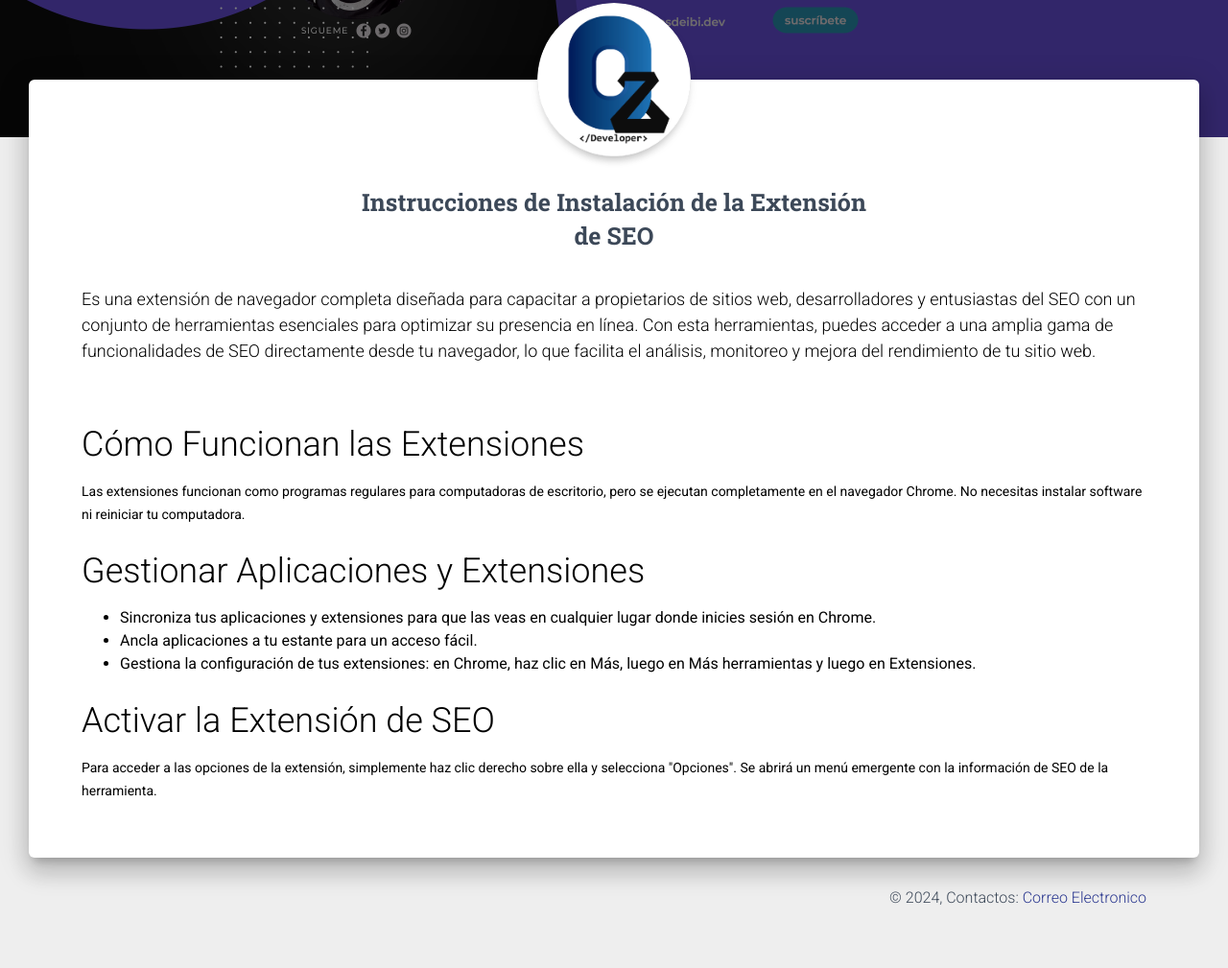
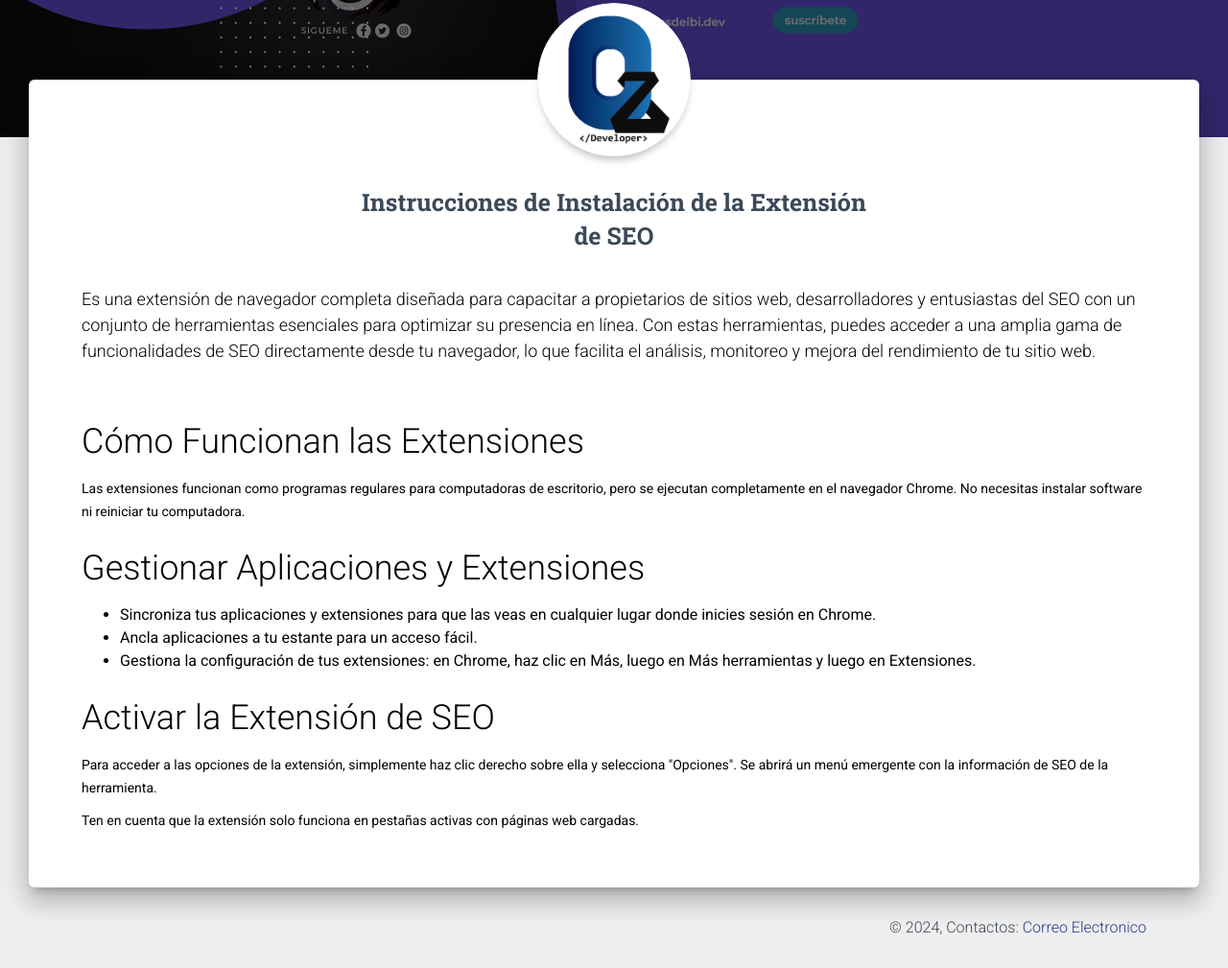
Before and after one commit to osdeibi/website-osdeibi, a website: page ext-chrome-seo/instructions.html in a window 1280 px wide. Shown: the part 237-1246 px from the top of the page at 96% size. Before the commit the page ends 1215 px from the top, so only its background shows below. Drawn offline with Linux system fonts and the light colour scheme.

Commit message:
instruction update

```diff
--- a/ext-chrome-seo/instructions.html
+++ b/ext-chrome-seo/instructions.html
@@ -118,7 +118,7 @@
                 </div>
 
                 <div class="pb-5" style=" color: black; font-weight: 400; ">
-                    <h4>Es una extensión de navegador completa diseñada para capacitar a propietarios de sitios web, desarrolladores y entusiastas del SEO con un conjunto de herramientas esenciales para optimizar su presencia en línea. Con esta herramientas, puedes acceder a una amplia gama de funcionalidades de SEO directamente desde tu navegador, lo que facilita el análisis, monitoreo y mejora del rendimiento de tu sitio web.</p>
+                    <h4>Es una extensión de navegador completa diseñada para capacitar a propietarios de sitios web, desarrolladores y entusiastas del SEO con un conjunto de herramientas esenciales para optimizar su presencia en línea. Con estas herramientas, puedes acceder a una amplia gama de funcionalidades de SEO directamente desde tu navegador, lo que facilita el análisis, monitoreo y mejora del rendimiento de tu sitio web.</h4>
                     <br>
 
                     <h2>Cómo Funcionan las Extensiones</h2>
@@ -133,7 +133,7 @@
 
                     <h2>Activar la Extensión de SEO</h2>
                     <p>Para acceder a las opciones de la extensión, simplemente haz clic derecho sobre ella y selecciona "Opciones". Se abrirá un menú emergente con la información de SEO de la herramienta.</p>
-
+                    <p>Ten en cuenta que la extensión solo funciona en pestañas activas con páginas web cargadas.</p>
 
                 </div>
 
```
